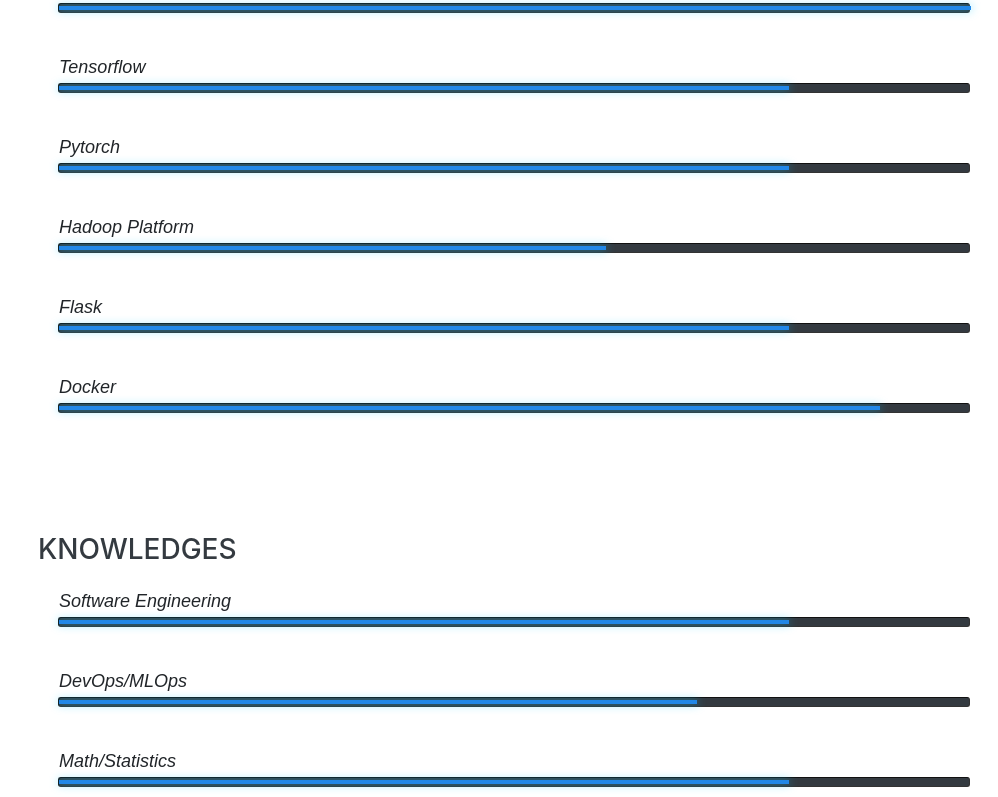
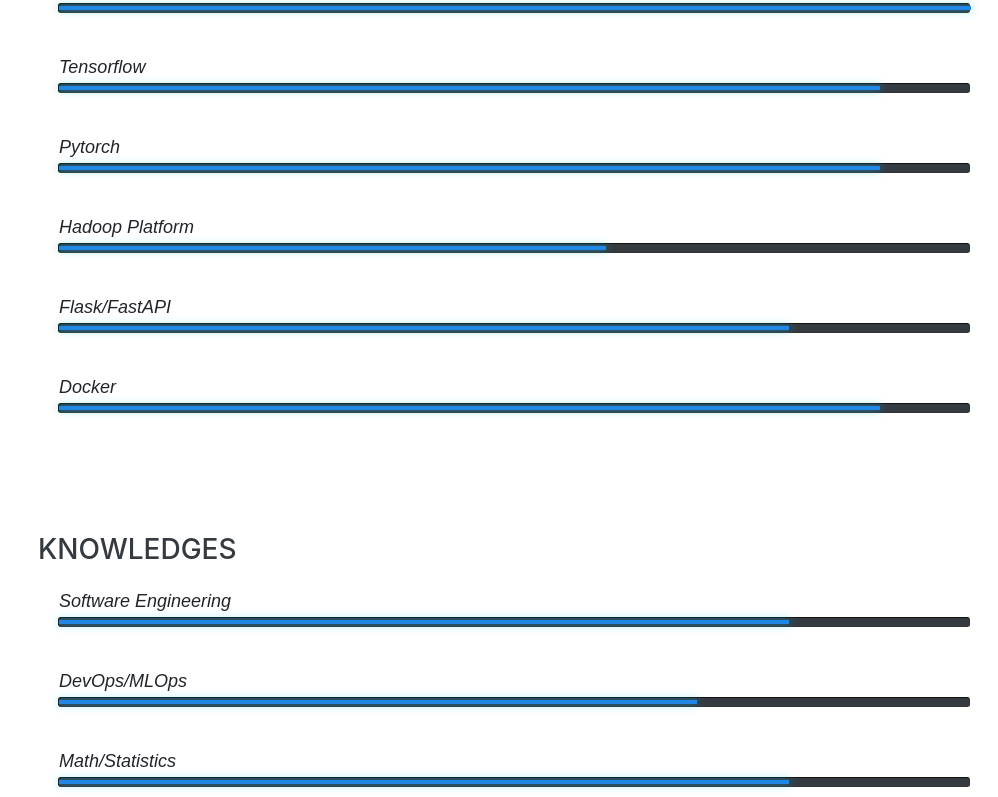
Before and after one commit to IgorMunizS/igormunizs.github.io, a website with bundled scripts: page index.html in a window 1280 px wide. Shown: the part 3900-4697 px from the top of the page, without its empty margins (282-1280 px from the left). Built offline with nearby package versions, Linux system fonts and the light colour scheme; a web font is replaced by a local one.

Commit message:
update skills

```diff
--- a/index.html
+++ b/index.html
@@ -220,10 +220,10 @@
         <li class='newli'><span class="bar70"></span><em class='newem'>NLTK</em></li>
         <li class='newli'><span class="bar100"></span><em class='newem'>Scikit-Learn</em></li>
 	    <li class='newli'><span class="bar100"></span><em class='newem'>Keras</em></li>
-	    <li class='newli'><span class="bar80"></span><em class='newem'>Tensorflow</em></li>
-	    <li class='newli'><span class="bar80"></span><em class='newem'>Pytorch</em></li>
+	    <li class='newli'><span class="bar90"></span><em class='newem'>Tensorflow</em></li>
+	    <li class='newli'><span class="bar90"></span><em class='newem'>Pytorch</em></li>
 	    <li class='newli'><span class="bar60"></span><em class='newem'>Hadoop Platform</em></li>
-	    <li class='newli'><span class="bar80"></span><em class='newem'>Flask</em></li>
+	    <li class='newli'><span class="bar80"></span><em class='newem'>Flask/FastAPI</em></li>
          <li class='newli'><span class="bar90"></span><em class='newem'>Docker</em></li>
 
 	  </ul>
```
